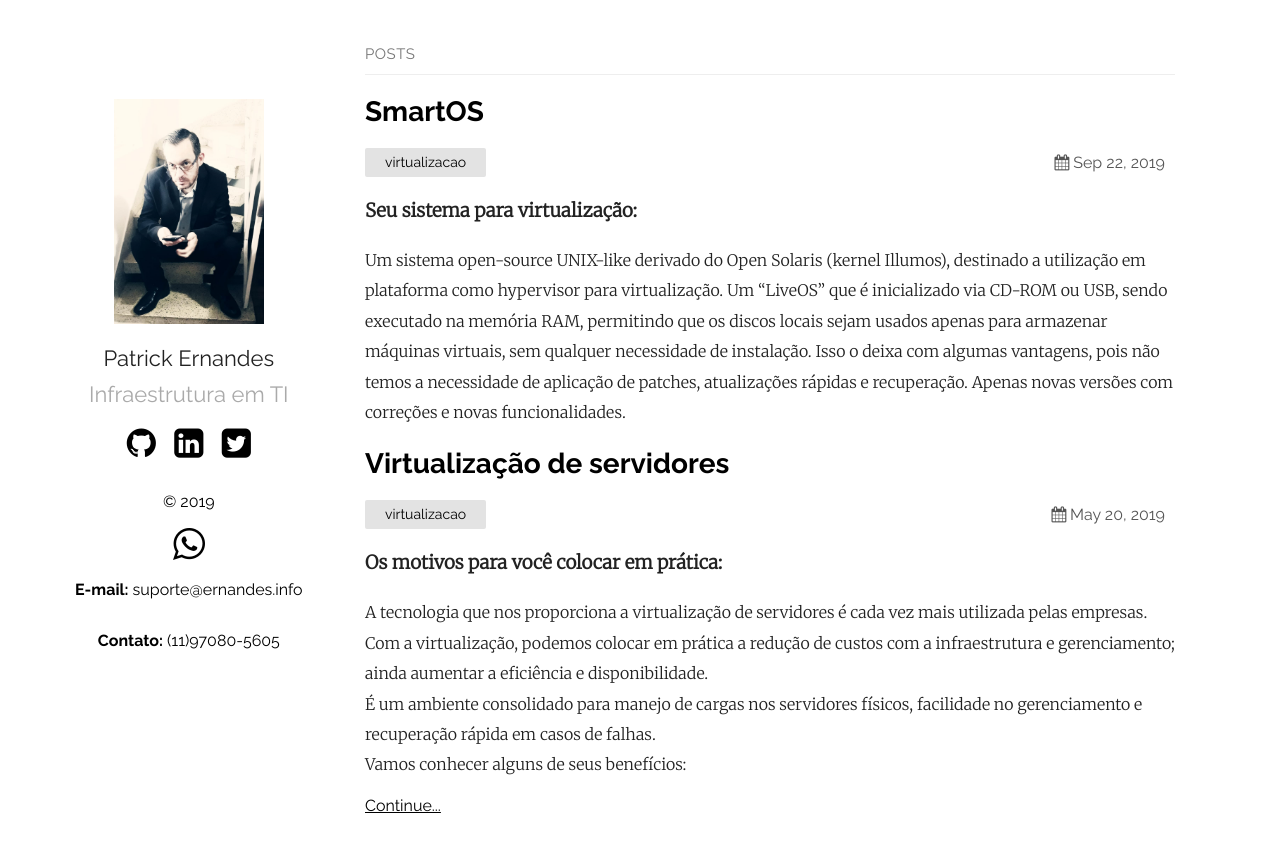
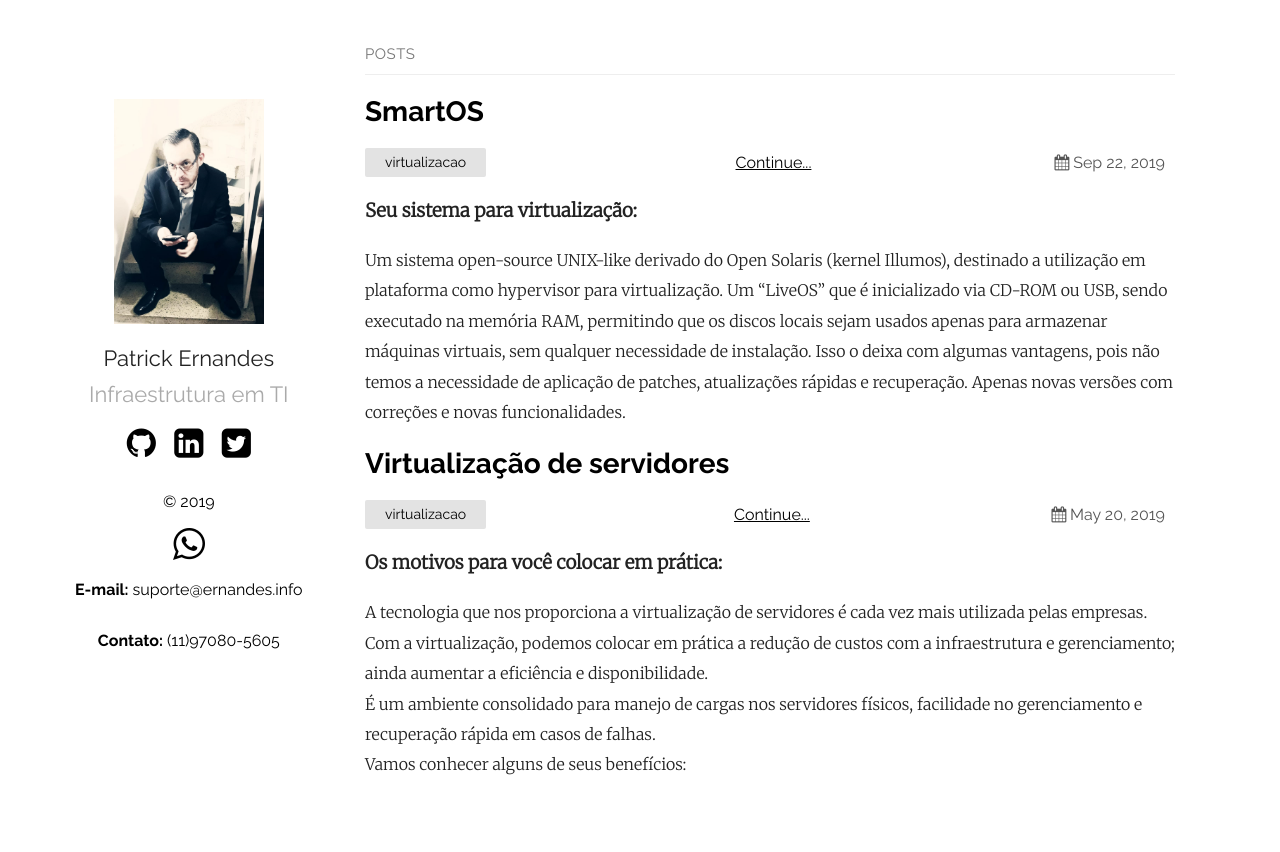
Before and after one commit to patrickernandes/site, a Jekyll site: the page built from index.md, in a window 1280 px wide. Shown: the top 852 px of the page. Built offline with Jekyll 4.4.1, drawn with Linux system fonts in a browser that asks for light colours.

Commit message:
update botao readmore

```diff
--- a/_layouts/home.html
+++ b/_layouts/home.html
@@ -26,6 +26,7 @@ layout: default
         <li>{{ tag }}</li>
         {%- endfor -%}
       </ul>
+      <a class="readmore" href="{{ post.url | prepend: site.baseurl | prepend: site.url }}">Continue...</a>
       <div class="post-date"><i class="icon-calendar"></i>{{ post.date | date: date_format }}</div>
     </div>
     <div class="post">
@@ -35,7 +36,6 @@ layout: default
     </div>
   </li>
   {%- endfor -%}
-  <a class="readmore" href="{{ post.url | prepend: site.baseurl | prepend: site.url }}">Continue...</a>
 </ul>
 
 <!-- <p class="feed-subscribe"><svg class="svg-icon orange">
```
